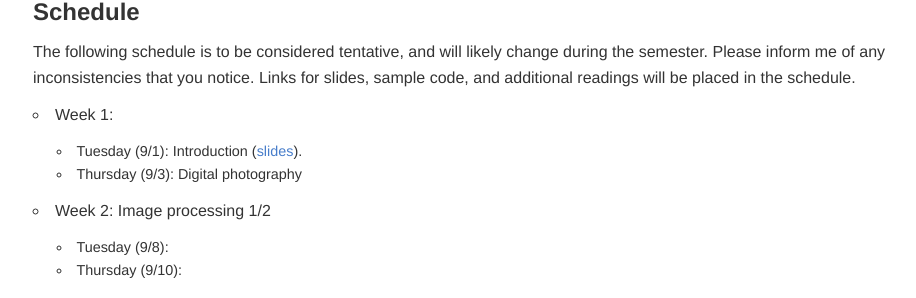
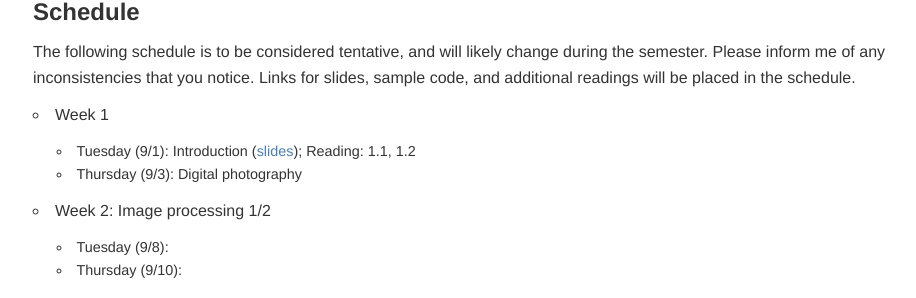
Before and after one commit to jacksonjw12/mbannister.github.io, a Jekyll site: the page built from _teaching/181m-f15/index.md, in a window 1280 px wide and 900 px high, scrolled down 1648 px. Shown: the part 154-452 px from the top of the window, without its empty margins (127-1043 px from the left). Built offline with Jekyll 4.4.1, drawn with Linux system fonts in a browser that asks for light colours.

Commit message:
Added sections for todays lecture

```diff
--- a/_teaching/181m-f15/index.md
+++ b/_teaching/181m-f15/index.md
@@ -69,8 +69,8 @@ There will be five projects, each of which will require a substantial time inves
 
 The following schedule is to be considered tentative, and will likely change during the semester. Please inform me of any inconsistencies that you notice. Links for slides, sample code, and additional readings will be placed in the schedule.
 
-- Week 1:
-  - Tuesday (9/1): Introduction ([slides](slides/01_Introduction.pdf)).
+- Week 1
+  - Tuesday (9/1): Introduction ([slides](slides/01_Introduction.pdf)); Reading: 1.1, 1.2
   - Thursday (9/3): Digital photography
 - Week 2: Image processing 1/2
   - Tuesday (9/8):
```
